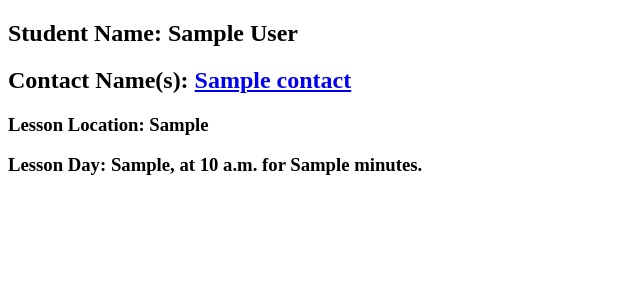
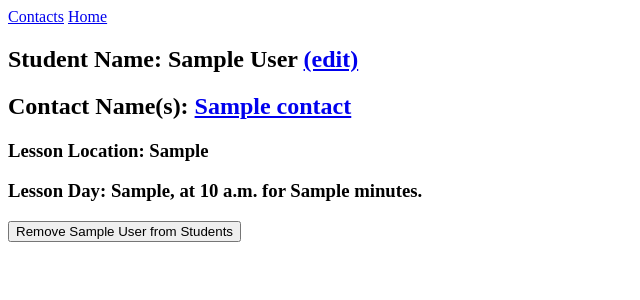
Before and after one commit to rk504/ace-tracker-2.0, a Django app: page /students/1 in a window 1280 px wide. Shown: the top 300 px of the page, without its empty margins (0-640 px from the left). Run offline with Django 3.2, Linux system fonts and the light colour scheme; tables that the repository leaves empty hold one stand-in row (values such as "Sample post").

Commit message:
full CRUD with navigation

```diff
--- a/lessonKeeper/templates/base.html
+++ b/lessonKeeper/templates/base.html
@@ -6,7 +6,8 @@
 </head>
 <body>
 <nav>
-
+    <a href="/contacts">Contacts</a>
+    <a href="/">Home</a>
 </nav>
 
 {% block content%}
--- a/lessonKeeper/templates/contact_list.html
+++ b/lessonKeeper/templates/contact_list.html
@@ -8,6 +8,7 @@
     <li> Contact:
         <a href="{% url 'contact_detail' pk=contact.pk %}">
         {{ contact.contact_name }}</a>
+        <a href="{% url 'contact_edit' pk=contact.pk %}">(edit)</a>
         <br/>
         Student(s):
         {% for student in contact.student.all %}{{ student }}
--- a/lessonKeeper/templates/student_detail.html
+++ b/lessonKeeper/templates/student_detail.html
@@ -2,18 +2,16 @@
 
 {% block content %}
 <div class="student">
-    <h2>Student Name: {{student.name}}</h2>
+    <h2>Student Name: {{student.name}}  <a href="{% url 'student_edit' pk=student.pk %}">(edit)</a></h2>
     <h2>Contact Name(s): {% for contact in student.contacts.all %}
         <a href="{% url 'contact_detail' pk=contact.pk %}">{{ contact.contact_name }} </a>
         <br/>{% endfor %}</h2>
     <h3>Lesson Location: {{student.lesson_location}}</h3>
     <h3>Lesson Day: {{student.lesson_day}}, at {{student.lesson_time}} for {{student.lesson_length}} minutes.</h3>
 </div>
-<!--<p>-->
-<!--    <a href="/students/{{student.pk}}/edit"> Edit {{student.name}} </a>-->
-<!--</p>-->
-<!--<form action="/students/{{student.pk}}/delete" method="POST">-->
-<!--    {% csrf_token %}-->
-<!--    <input type="submit" value="Delete {{student.name}}">-->
-<!--</form>-->
+
+<form action="{% url 'student_delete' pk=student.pk %}" method="POST">
+    {% csrf_token %}
+    <input type="submit" value="Remove {{student.name}} from Students">
+</form>
 {% endblock %}
--- a/lessonKeeper/templates/student_list.html
+++ b/lessonKeeper/templates/student_list.html
@@ -12,4 +12,6 @@
 {% endfor %}
 
 <h4>Add a New Student <a href="{% url 'student_create' %}">(+)</a></h4>
+<br/>
+<h3> View a complete list of <a href="/contacts" > contacts</a> </h3>
 {% endblock %}
--- a/lessonKeeper/urls.py
+++ b/lessonKeeper/urls.py
@@ -5,8 +5,11 @@ urlpatterns = [
     path('', views.student_list, name = 'student_list'),
     path('students/<int:pk>', views.student_detail, name = 'student_detail'),
     path('students/new', views.student_create, name = 'student_create'),
+    path('students/<int:pk>/edit', views.student_edit, name = 'student_edit'),
+    path('students/<int:pk>/delete', views.student_delete, name = 'student_delete'),
     path('contacts/', views.contact_list, name = 'contact_list'),
     path('contacts/<int:pk>', views.contact_detail, name = 'contact_detail'),
     path('contacts/new', views.contact_create, name = 'contact_create'),
-
+    path('contacts/<int:pk>/edit', views.contact_edit, name = 'contact_edit'),
+    path('contacts/<int:pk>/delete', views.contact_delete, name = 'contact_delete'),
 ]
--- a/lessonKeeper/views.py
+++ b/lessonKeeper/views.py
@@ -21,6 +21,21 @@ def student_create(request):
         form = StudentForm()
     return render(request, 'student_form.html', {'form': form})
 
+def student_edit(request, pk):
+    student = Student.objects.get(pk=pk)
+    if request.method == "POST":
+        form = StudentForm(request.POST, instance=student)
+        if form.is_valid():
+            student = form.save()
+            return redirect('student_detail', pk=student.pk)
+    else:
+        form = StudentForm(instance=student)
+    return render(request, 'student_form.html', {'form': form})
+
+def student_delete(request, pk):
+    Student.objects.get(id=pk).delete()
+    return redirect('student_list')
+
 def contact_list(request):
     contacts = Contact.objects.all()
     return render(request, 'contact_list.html', {'contacts': contacts})
@@ -38,3 +53,18 @@ def contact_create(request):
     else:
         form = ContactForm()
     return render(request, 'contact_form.html', {'form': form})
+
+def contact_edit(request, pk):
+    contact = Contact.objects.get(pk=pk)
+    if request.method == "POST":
+        form = ContactForm(request.POST, instance=contact)
+        if form.is_valid():
+            contact = form.save()
+            return redirect('contact_detail', pk=contact.pk)
+    else:
+        form = ContactForm(instance=contact)
+    return render(request, 'contact_form.html', {'form': form})
+
+def contact_delete(request, pk):
+    Contact.objects.get(id=pk).delete()
+    return redirect('contact_list')
```
Also changed, not shown: lessonKeeper/templates/contact_detail.html (+6 -7 lines).
